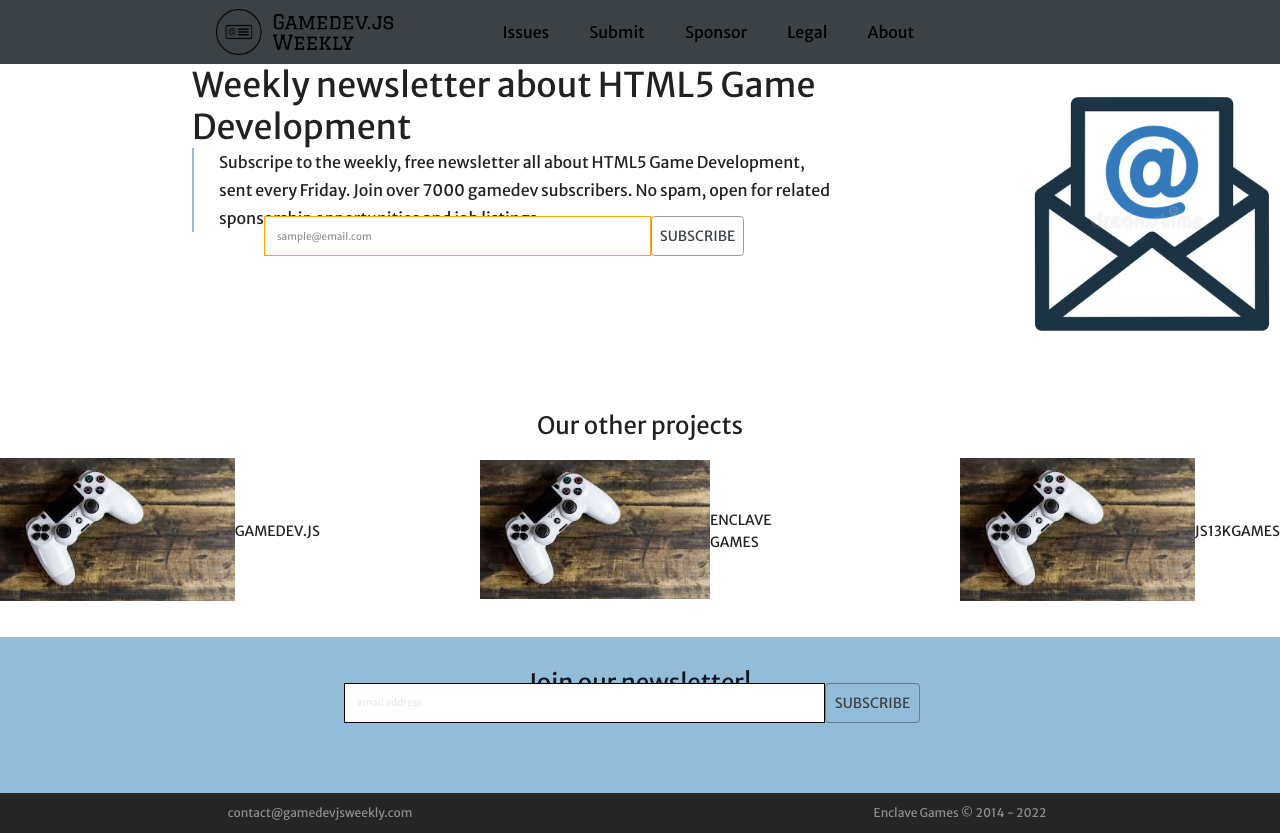
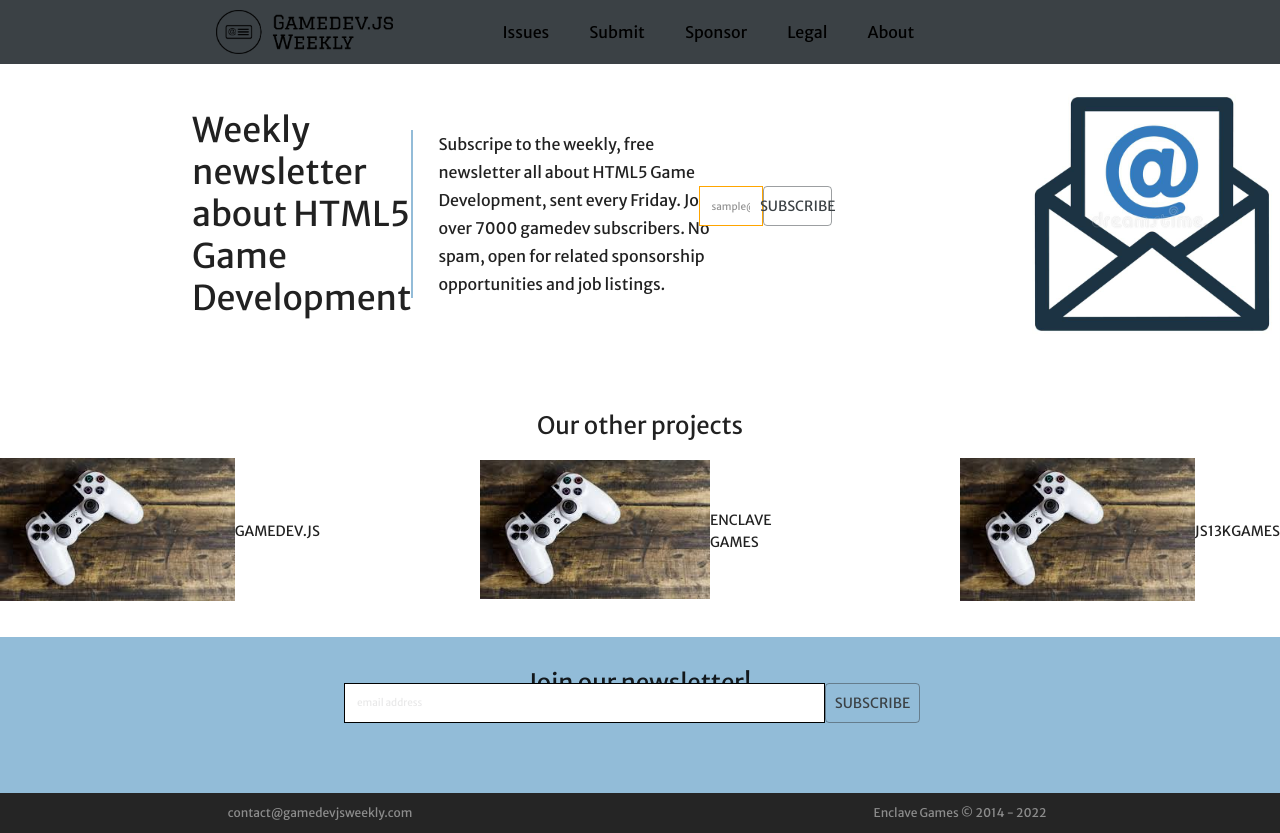
Before and after one commit to GamedevJS/Gamedev.js-Weekly, a Next.js app: page / in a window 1280 px wide. Shown: the top 833 px of the page. Built offline with nearby package versions, Linux system fonts and the light colour scheme.

Commit message:
fixed problem with mobile navbar and added home page - mobile

```diff
--- a/src/components/form/form.tsx
+++ b/src/components/form/form.tsx
@@ -1,5 +1,5 @@
 import { makeStyles } from "@mui/styles";
-import { Grid, TextField, Button, Input } from "@mui/material";
+import { Grid, Box, Button, Input } from "@mui/material";
 import { Theme } from "@mui/system";
 import { useState } from "react";
 
@@ -7,6 +7,13 @@ const useStyles = makeStyles((theme: Theme) => ({
     formContainer: {
         display: "flex",
         marginTop: theme.spacing(2),
+        // [theme.breakpoints.down("sm")]: {
+        //     flexDirection: "column",
+        //     // justifyContent: "center",
+        //     backgroundColor: "red",
+        //     width: " 100vw",
+        //     // alignItems: "center",
+        // },
     },
     subBtn: {
         marginLeft: 20,
@@ -16,6 +23,10 @@ const useStyles = makeStyles((theme: Theme) => ({
         textTransform: "capitalize",
         padding: "0 30px",
         borderColor: "orange",
+        // [theme.breakpoints.down("sm")]: {
+        //     margin: "20px 0",
+        //     padding: "10px 0",
+        // },
     },
 }));
 
@@ -41,6 +52,7 @@ const Form = ({ width, label, borderColor, labelColor }: formProps) => {
     };
 
     return (
+        // <Box>
         <Grid
             container
             item
@@ -54,11 +66,14 @@ const Form = ({ width, label, borderColor, labelColor }: formProps) => {
                 value={email}
                 fullWidth
                 disableUnderline
+                size="medium"
                 onChange={handleEmail}
+                // style={{ width: `${width}` }}
                 sx={{
                     input: {
                         backgroundColor: "#fff",
                         // borderRadius: 1,
+
                         border: `1px solid ${borderColor}`,
                         padding: 1.5,
                         fontSize: 10,
@@ -70,6 +85,7 @@ const Form = ({ width, label, borderColor, labelColor }: formProps) => {
                 {"Subscribe"}
             </Button>
         </Grid>
+        // {/* </Box> */}
     );
 };
 
--- a/src/components/sections/projects.tsx
+++ b/src/components/sections/projects.tsx
@@ -7,12 +7,23 @@ import RandomImg from "../../assets/images/randomIMG.jpeg";
 const useStyles = makeStyles((theme: Theme) => ({
     mainWrapper: {
         margin: "0 15%",
+        [theme.breakpoints.down("sm")]: {
+            paddingTop: "10vh",
+            margin: "0 5%",
+            flexDirection: "column",
+            alignItems: "center",
+        },
     },
     projectContainer: {
         display: "flex",
         flexDirection: "column",
         justifyContent: "center",
         alignItems: "center",
+        [theme.breakpoints.down("sm")]: {
+            textAlign: "center",
+            marginBottom: 45,
+            // flexWrap: "nowrap",
+        },
     },
     projetName: {
         textTransform: "uppercase",
@@ -47,9 +58,9 @@ const Projects = () => {
                     {"Our other projects"}
                 </Typography>
             </Grid>
-            <Grid container item className={classes.mainWrapper} justifyContent="space-between">
+            <Grid container item className={classes.mainWrapper} xs={12} justifyContent="space-between">
                 {projetsInfo.map(({ name, href, img }) => (
-                    <Grid item xs={3} className={classes.projectContainer} key={name}>
+                    <Grid item sm={3} className={classes.projectContainer} key={name}>
                         <Link href={href}>
                             <Image src={img} alt={name} />
                         </Link>
--- a/src/layouts/navbar.tsx
+++ b/src/layouts/navbar.tsx
@@ -55,10 +55,14 @@ const useStyles = makeStyles((theme: Theme) => ({
         // justifyContent: "space-around",
         alignItems: "start",
         // opacity: 0,
+        // width: "100vw",
         // width: "50vw",
         // [theme.breakpoints.down("sm")]: {
         //     width: "100vw",
         border: "none",
+        // [theme.breakpoints.down("md")]: {
+        //     height: "calc(90vh - 40px)",
+        // },
         // },
     },
     modal: {
@@ -72,8 +76,11 @@ const useStyles = makeStyles((theme: Theme) => ({
         display: "flex",
         flexDirection: "column",
         height: "70vh",
-        width: "100vw",
+        width: "100%",
         padding: "0 30px",
+        [theme.breakpoints.down("md")]: {
+            height: "calc(90vh - 40px)",
+        },
     },
     mobileMenuItems: {
         margin: 0,
@@ -120,7 +127,7 @@ const Navbar: NextPage = () => {
                 <Grid container alignItems="center" justifyContent="space-between">
                     <Grid item xs={6} md={2.5} className={classes.logo} onClick={onOpenMenu}>
                         <Link href={"/"} passHref>
-                            <Image src={Logo} alt="logo" />
+                            <Image src={Logo} alt="logo" width={200} height={50} />
                         </Link>
                     </Grid>
                     <Hidden mdDown>
@@ -139,7 +146,7 @@ const Navbar: NextPage = () => {
                         </Grid>
                     </Hidden>
                     <Hidden mdUp>
-                        <Grid item xs={2} md={9.5}>
+                        <Grid item xs={2} md={9.5} textAlign="end">
                             <IconButton style={{ color: "#000" }} onClick={onOpenMenu}>
                                 {open ? <CloseIcon fontSize={"large"} /> : <DragHandleIcon fontSize={"large"} />}
                             </IconButton>
--- a/src/pages/index.tsx
+++ b/src/pages/index.tsx
@@ -1,7 +1,7 @@
 import type { NextPage } from "next";
 import Head from "next/head";
 import { makeStyles } from "@mui/styles";
-import { Typography, Grid } from "@mui/material";
+import { Typography, Grid, Hidden } from "@mui/material";
 import { Theme } from "@mui/system";
 import Form from "../components/form/form";
 import Image from "next/image";
@@ -13,7 +13,18 @@ const useStyles = makeStyles((theme: Theme) => ({
         width: "auto",
         [theme.breakpoints.down("sm")]: {
             paddingTop: "10vh",
+            margin: "0 5%",
+            flexDirection: "column",
         },
+    },
+    infoWrapper: {
+        display: "flex",
+        flexDirection: "column",
+        alignItems: "center",
+        // "& :nth-child(3)": {
+        //     backgroundColor: "green",
+        //     width: "100%",
+        // },
     },
     description: {
         margin: "25px 0",
@@ -33,14 +44,7 @@ const Home: NextPage = () => {
                 <link rel="icon" href="/favicon.ico" />
             </Head>
             <Grid container className={classes.mainWrapper} rowSpacing={4}>
-                <Grid
-                    item
-                    xs={6}
-                    style={{
-                        display: "flex",
-                        flexDirection: "column",
-                        alignItems: "center",
-                    }}>
+                <Grid item xs={12} md={6} className={classes.infoWrapper}>
                     <Typography variant="h4">{"Weekly newsletter about HTML5 Game Development"}</Typography>
                     <Typography variant="subtitle1" className={classes.description}>
                         {
@@ -49,9 +53,17 @@ const Home: NextPage = () => {
                     </Typography>
                     <Form label={"sample@email.com"} width={"75%"} borderColor={"orange"} labelColor={"#000"} />
                 </Grid>
-                <Grid item xs={6} style={{ display: "flex" }} justifyContent={"center"} alignItems={"center"}>
-                    <Image src={Img} alt={"email"} width={300} height={300} />
-                </Grid>
+                <Hidden mdDown>
+                    <Grid
+                        item
+                        xs={12}
+                        md={6}
+                        style={{ display: "flex" }}
+                        justifyContent={"center"}
+                        alignItems={"center"}>
+                        <Image src={Img} alt={"email"} width={300} height={300} />
+                    </Grid>
+                </Hidden>
             </Grid>
         </>
     );
--- a/src/theme.tsx
+++ b/src/theme.tsx
@@ -12,6 +12,17 @@ const theme = createTheme({
     },
     typography: {
         fontFamily: "Merriweather Sans, sans-serif",
+    },
+    components: {
+        MuiCssBaseline: {
+            styleOverrides: {
+                body: {
+                    // fontSize: 10,
+                    padding: 0,
+                    margin: 0,
+                },
+            },
+        },
     },
 });
 
```
